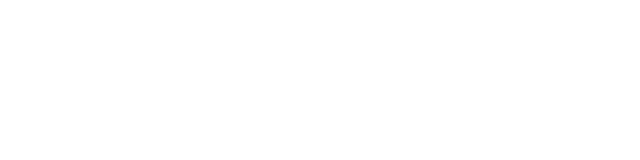
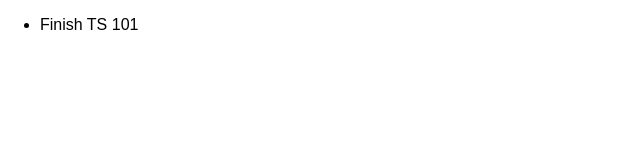
Before and after one commit to SudirKrishnaaRS/cra-react-ts, a React (Create React App) app: page / in a window 1280 px wide. Shown: the top 160 px of the page, without its empty margins (0-640 px from the left). Built offline with nearby package versions, Linux system fonts and the light colour scheme.

Commit message:
Lec 180 - Working with Props and Types for Props

```diff
--- a/src/App.tsx
+++ b/src/App.tsx
@@ -1,7 +1,19 @@
 import React from "react";
+import TodoList from "./components/TodoList";
 
 const App: React.FC = () => {
-  return <div className="App"></div>;
+  const todos = [
+    {
+      id: "t1",
+      text: "Finish TS 101",
+    },
+  ];
+
+  return (
+    <div className="App">
+      <TodoList items={todos} />
+    </div>
+  );
 };
 
 export default App;
--- /dev/null
+++ b/src/components/TodoList.tsx
@@ -0,0 +1,17 @@
+import React from "react";
+
+interface TodoListProps {
+  items: { id: string; text: string }[];
+}
+
+const TodoList: React.FC<TodoListProps> = (props) => {
+  return (
+    <ul>
+      {props.items.map((todo) => {
+        return <li key={todo.id}>{todo.text}</li>;
+      })}
+    </ul>
+  );
+};
+
+export default TodoList;
```
